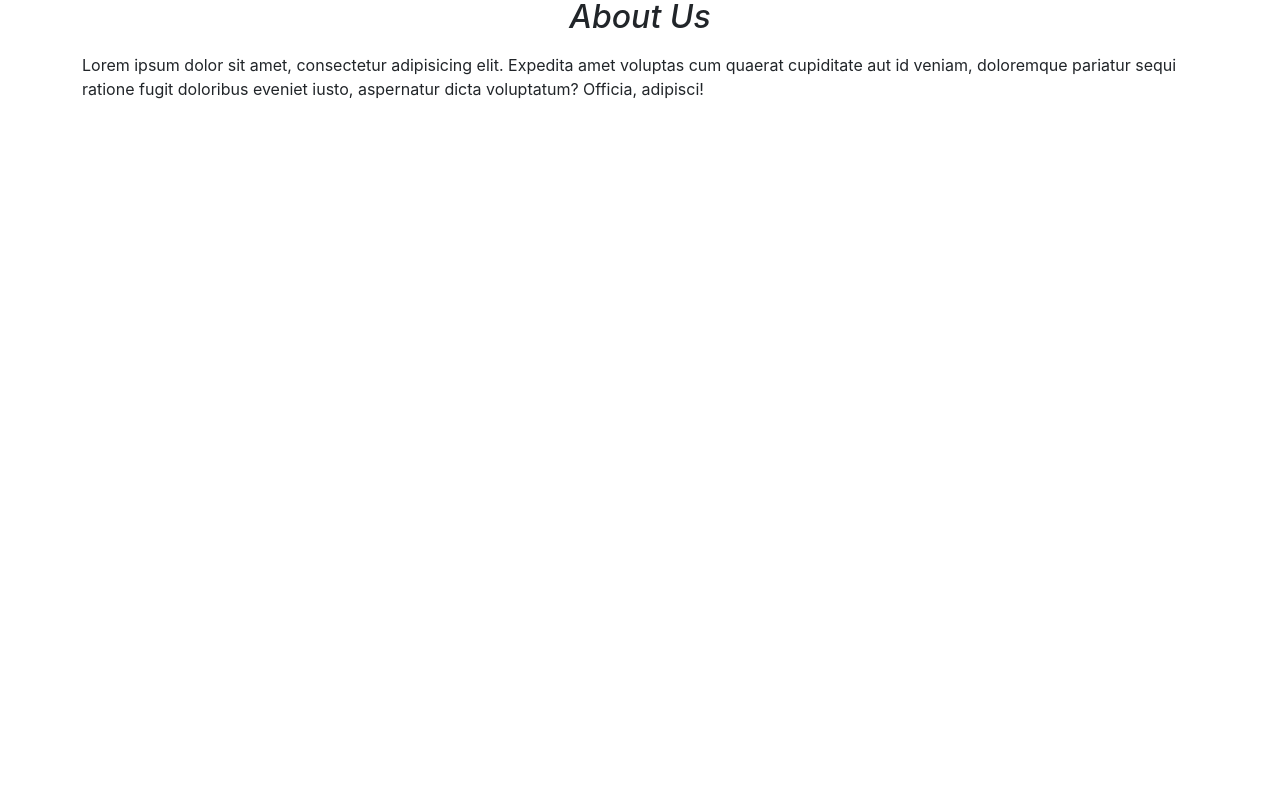
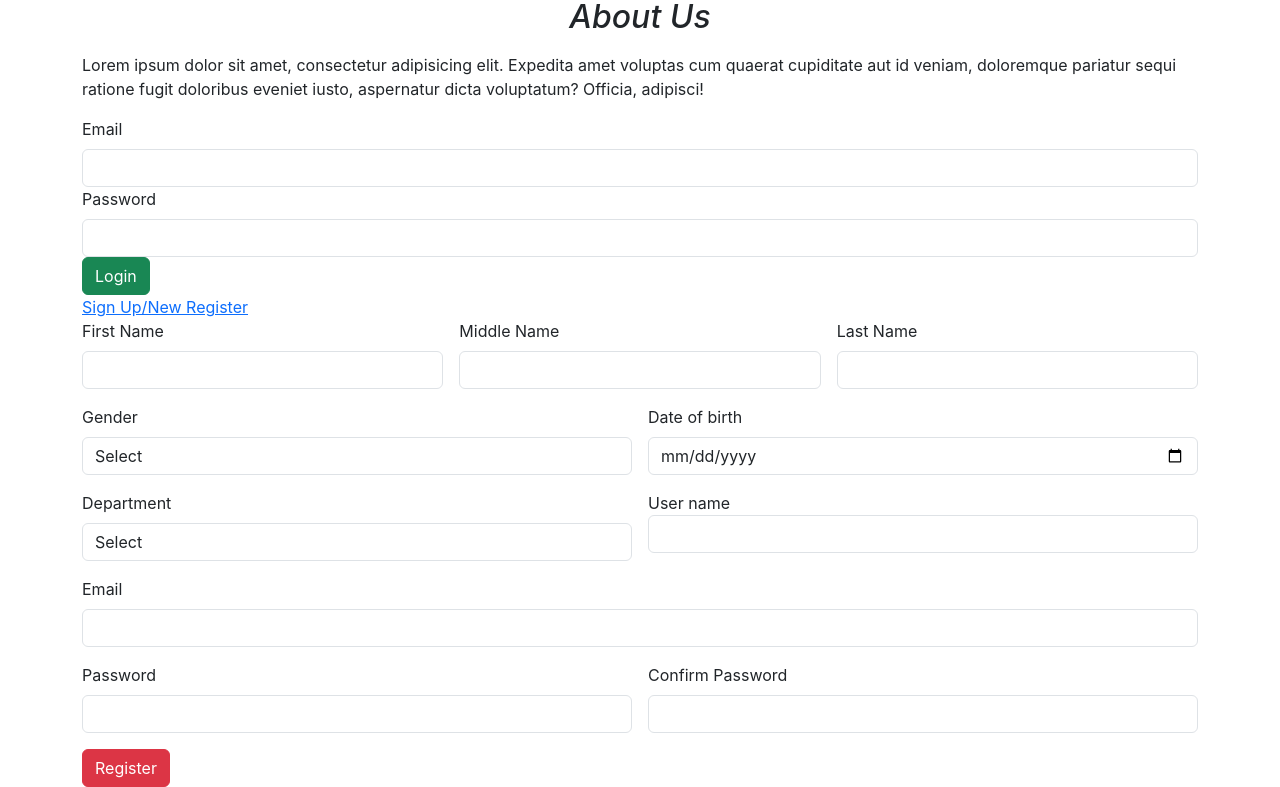
Before and after one commit to sani4618/fitness-vcs-app, a React (Create React App) app: page / in a window 1280 px wide. Shown: the part 1236-2023 px from the top of the page. Before the commit the page ends 1353 px from the top, so only its background shows below. Built offline with nearby package versions, Linux system fonts and the light colour scheme.

Commit message:
login and reg part updated

```diff
--- a/src/App.js
+++ b/src/App.js
@@ -2,12 +2,16 @@ import logo from './logo.svg';
 import './App.css';
 import Home from './components/Home';
 import AboutUs from './components/AboutUs';
+import Login from './components/Login';
+import Register from './components/Register';
 
 function App() {
   return (
     <div>
       <Home/>
       <AboutUs/>
+      <Login/>
+      <Register/>
     </div>
   );
 }
--- /dev/null
+++ b/src/components/Login.jsx
@@ -0,0 +1,37 @@
+import React from 'react'
+
+const Login = () => {
+  return (
+    <div>
+        <div className="container">
+            <div className="row">
+                <div className="col col-12 col-sm-12 col-md-12 col-lg-12 col-xl-12 col-xxl-12">
+                    <div className="row g-3">
+                        <div className="col col-12 col-sm-12 col-md-12 col-lg-12 col-xl-12 col-xxl-12">
+                        <div className="col col-12 col-sm-12 col-md-12 col-lg-12 col-xl-12 col-xxl-12">
+                            <label htmlFor="" className="form-label">Email</label>
+                            <input type="email" name="emailId"  id="" className="form-control" />
+                        </div>
+
+                        <div className="col col-12 col-sm-12 col-md-12 col-lg-12 col-xl-12 col-xxl-12">
+                            <label htmlFor="" className="form-label">Password</label>
+                            <input type="password" name="password"  id="" className="form-control" />
+                        </div>
+
+                        <div className="col col-12 col-sm-12 col-md-12 col-lg-12 col-xl-12 col-xxl-12">
+                            <button  className="btn btn-success">Login</button>
+                        </div>
+
+                        <div className="col col-12 col-sm-12 col-md-12 col-lg-12 col-xl-12 col-xxl-12">
+                            <a href="/reg">Sign Up/New Register</a>
+                        </div>
+                        </div>
+                    </div>
+                </div>
+            </div>
+        </div>
+    </div>
+  )
+}
+
+export default Login
--- /dev/null
+++ b/src/components/Register.jsx
@@ -0,0 +1,91 @@
+import React from 'react'
+
+const Register = () => {
+  return (
+    <div>
+
+
+
+<div className="container">
+                <div className="row">
+                    <div className="col col-12 col-sm-12 col-md-12 col-lg-12 col-xl-12 col-xxl-12">
+                        <div className="row g-3">
+
+                            <div className="col col-12 col-sm-4 col-md-4 col-lg-4 col-xl-4 col-xxl-4">
+                                <label htmlFor="" className="form-label">First Name</label>
+                                <input type="text" name='firstName' className="form-control" />
+                            </div>
+
+                            <div className="col col-12 col-sm-4 col-md-4 col-lg-4 col-xl-4 col-xxl-4">
+                                <label htmlFor="" className="form-label">Middle Name</label>
+                                <input type="text" name='middleName' className="form-control"/>
+                            </div>
+
+                            <div className="col col-12 col-sm-4 col-md-4 col-lg-4 col-xl-4 col-xxl-4">
+                                <label htmlFor="" className="form-label">Last Name</label>
+                                <input type="text" name='lastName'  className="form-control" />
+                            </div>
+
+                            <div className="col col-12 col-sm-6 col-md-6 col-lg-6 col-xl-6 col-xxl-6">
+                                <label htmlFor="" className="form-label">Gender</label>
+                                <select name="gender"  id="" className="form-control" >
+                                    <option value="select">Select</option>
+                                    <option value="female">Female</option>
+                                    <option value="male">Male</option>
+                                    <option value="other">Others</option>
+                                </select>
+                            </div>
+
+                            <div className="col col-12 col-sm-6 col-md-6 col-lg-6 col-xl-6 col-xxl-6">
+                                <label htmlFor="" className="form-label">Date of birth</label>
+                                <input type="date" name="dateOfBirth"  id="" className="form-control" />
+                            </div>
+
+                            <div className="col col-12 col-sm-6 col-md-6 col-lg-6 col-xl-6 col-xxl-6">
+                                <label htmlFor="" className="form-label">Department</label>
+                                <select name="department" id="" className="form-control"  >
+                                    <option value="select">Select</option>
+                                    <option value="Frontdeskassociate">Front desk associate</option>
+                                    <option value="Nutritionconsultant">Nutrition consultant</option>
+                                    <option value="Frontdeskmanager">Front desk manager</option>
+                                    <option value="Healthandwellnesscoach">Health and wellness coach</option>
+                                    <option value="Membershipcoordinator">Membership coordinator</option>
+                                    <option value="Fitnessconsultant">Fitness consultant</option>
+                                    <option value="Personaltrainer">Personal trainer</option>
+                                </select>
+                            </div>
+
+                            <div className="col col-12 col-sm-6 col-md-6 col-lg-6 col-xl-6 col-xxl-6">
+                                <label htmlFor="" className="form label">User name</label>
+                                <input type="text" name='userName'  className="form-control" />
+                            </div>
+
+                            <div className="col col-12 col-sm-12 col-md-12 col-lg-12 col-xl-12 col-xxl-12">
+                                <label htmlFor="" className="form-label">Email</label>
+                                <input type="email" name="email"  id="" className="form-control" />
+                            </div>
+
+                            <div className="col col-12 col-sm-6 col-md-6 col-lg-6 col-xl-6 col-xxl-6">
+                                <label htmlFor="" className="form-label">Password</label>
+                                <input type="password" name="password" id="" className="form-control"  />
+                            </div>
+
+                            <div className="col col-12 col-sm-6 col-md-6 col-lg-6 col-xl-6 col-xxl-6">
+                                <label htmlFor="" className="form-label">Confirm Password</label>
+                                <input type="password" name="confirmPassword"  id="" className="form-control" />
+                            </div>
+
+                            <div className="col col-12 col-sm-12 col-md-12 col-lg-12 col-xl-12 col-xxl-12">
+                                <button  className="btn btn-danger">Register</button>
+                            </div>
+                        </div>
+                    </div>
+                </div>
+            </div>
+
+
+    </div>
+  )
+}
+
+export default Register
```
